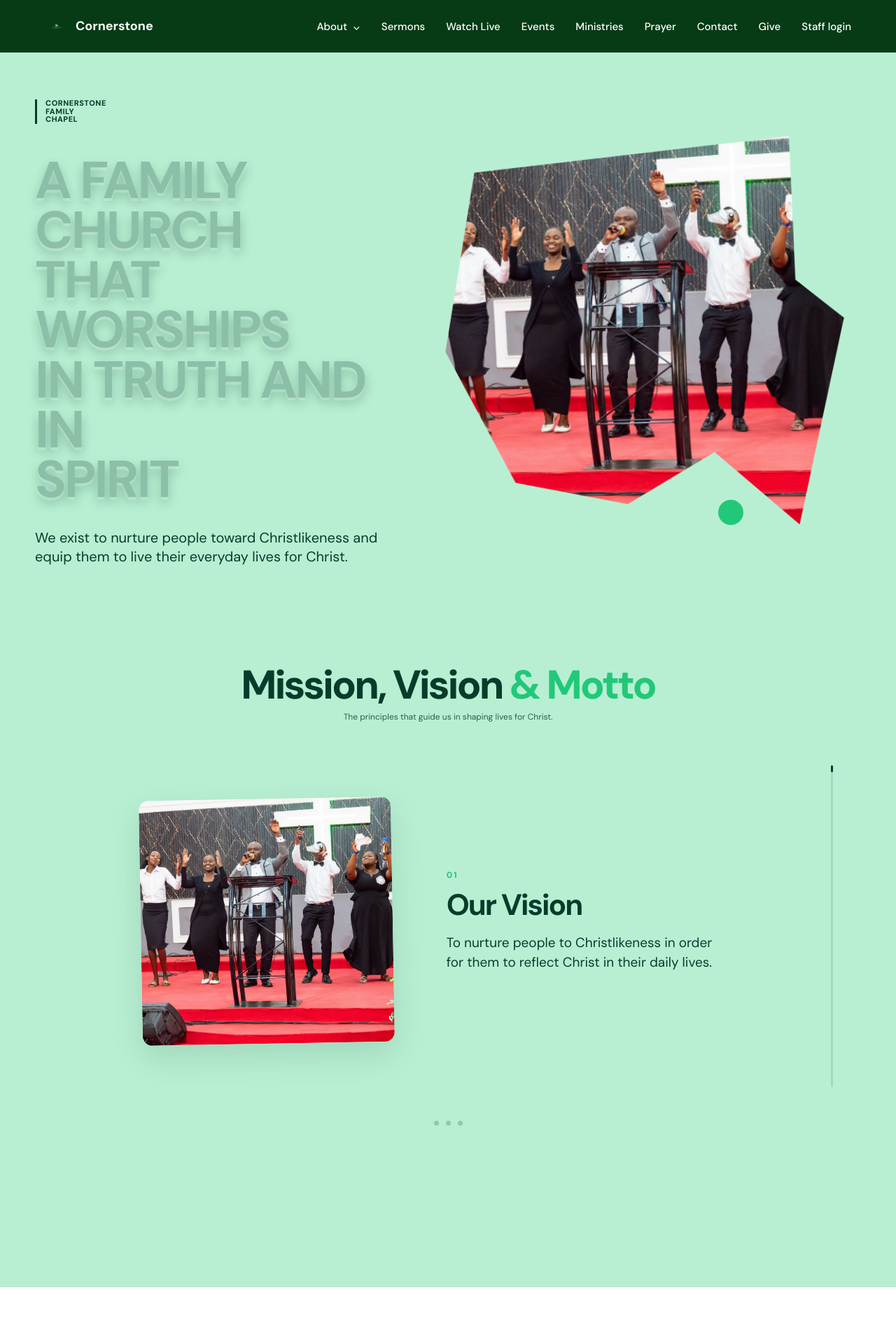
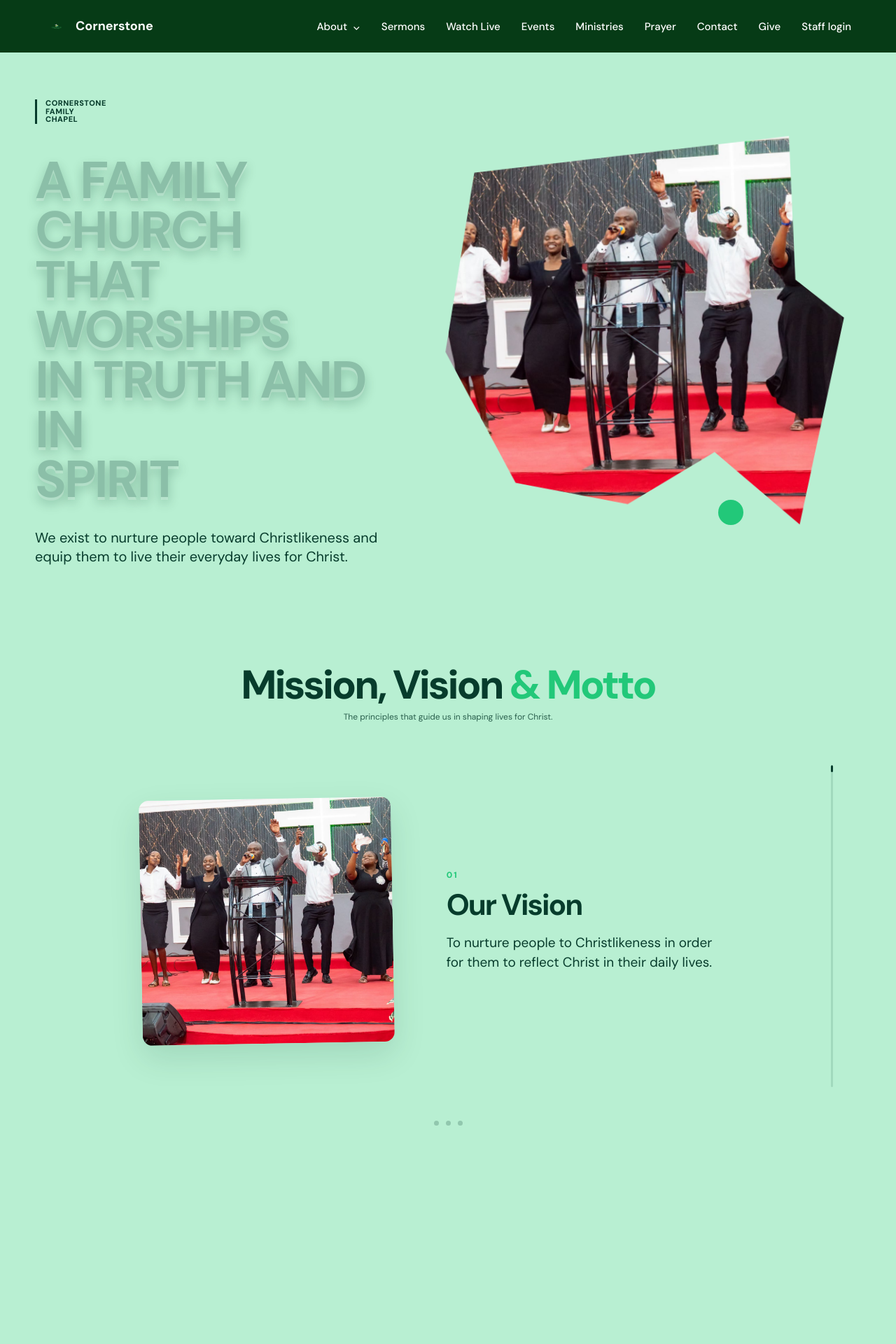
Before and after one commit to Watenehub/CFC, a React (Vite) app in the folder frontend/: page /about in a window 1280 px wide. Shown: the top 1920 px of the page at 70% size. Built offline with nearby package versions, Linux system fonts and the light colour scheme; no server answers.

Commit message:
Revert MVM scroll section height to 200vh
- 100vh breaks the scroll animation - needs extra space for transitions
- 200vh is minimum viable height for scroll-driven animation

```diff
--- a/frontend/src/pages/About.css
+++ b/frontend/src/pages/About.css
@@ -297,7 +297,7 @@
 
 .mvm-scroll-section {
   position: relative;
-  height: 120vh;
+  height: 200vh;
   background: var(--about-mint);
 }
 
```
